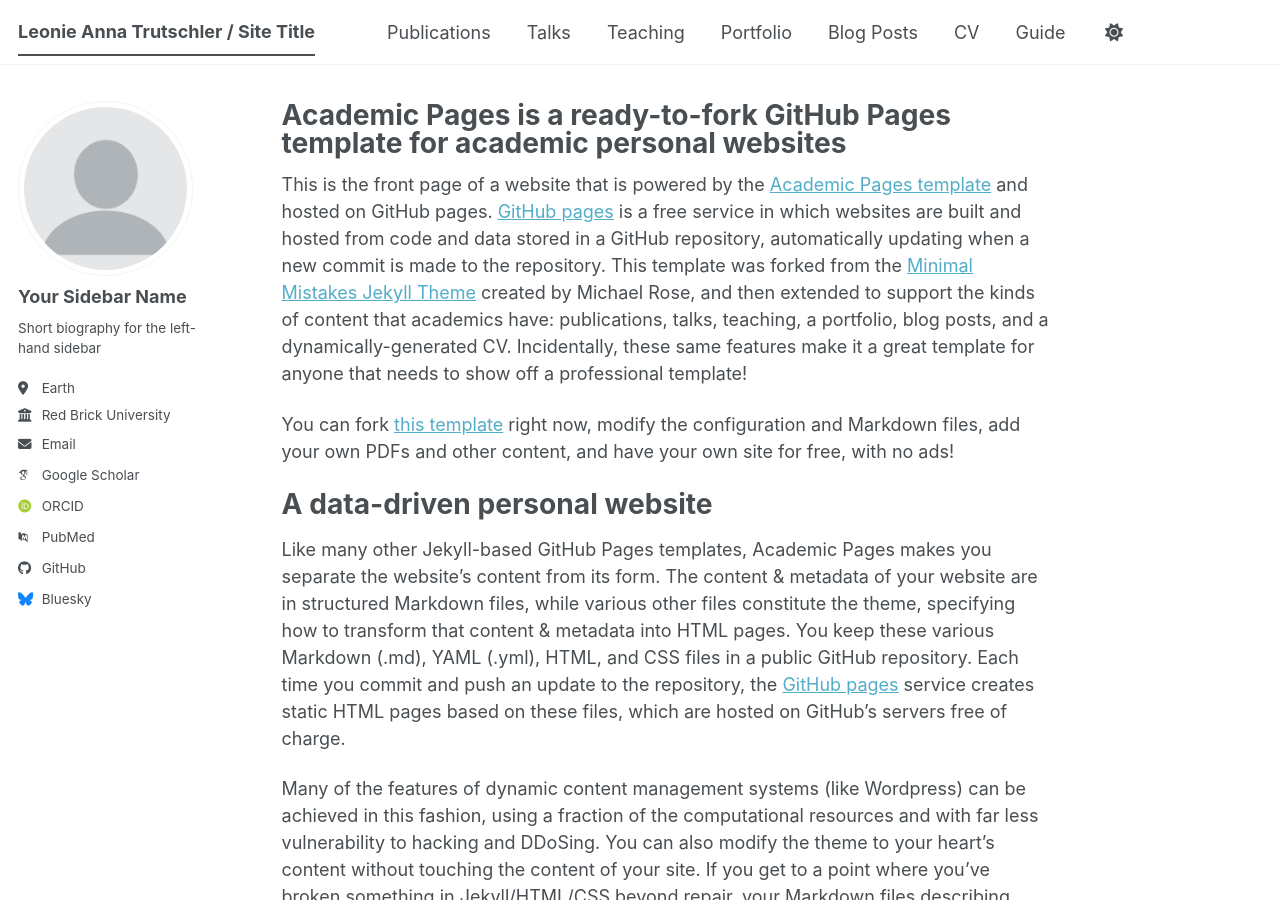
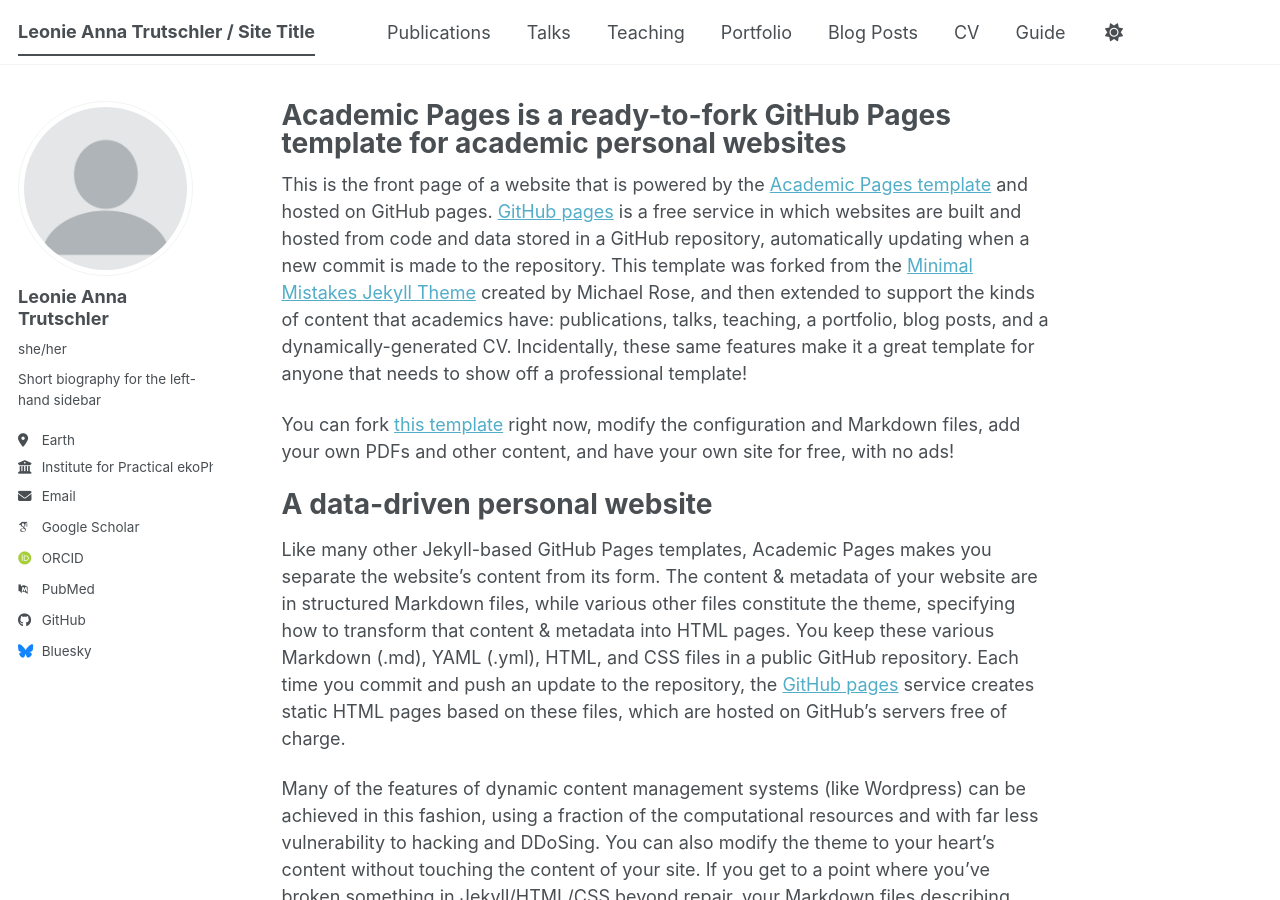
Before and after one commit to trutschl-boop/About-Me, a Jekyll site: the page built from _pages/about.md, in a window 1280 px wide and 900 px high. Built offline with Jekyll 4.4.1, drawn with Linux system fonts in a browser that asks for light colours; some web fonts are replaced; a script bundle is joined from its source files by our own code; library files that are not in the unit come from our copies.

Commit message:
Update _config.yml

```diff
--- a/_config.yml
+++ b/_config.yml
@@ -13,9 +13,9 @@
 title_separator          : "-"
 name                     : &name "Leonie Anna Trutschler"
 description              : &description "Your Name's academic portfolio"   # Update this with a general description of your site, this is the default if not overridden by a page
-url                      : https://academicpages.github.io # The base hostname & protocol for your site e.g. "https://[your GitHub username].github.io",
+url                      : "https://trutschl-boop.github.io" # The base hostname & protocol for your site e.g. "https://[your GitHub username].github.io",
                                                            # or if you already have some other page hosted on Github then use "https://[your GitHub username].github.io/[Your Repo Name]"
-baseurl                  : "" # the subpath of your site, e.g. "/blog"
+baseurl                  : "/About-Me" # the subpath of your site, e.g. "/blog"
 repository               : "academicpages/academicpages.github.io"
 
 # Site Author - The following control what appear as part of the author content on the side bar.
@@ -24,13 +24,13 @@
 author:
   # Biographic information
   avatar           : "profile.png"
-  name             : "Your Sidebar Name"
-  pronouns         : # example: "she/her"
+  name             : "Leonie Anna Trutschler"
+  pronouns         : "she/her" # example: "she/her"
   bio              : "Short biography for the left-hand sidebar"
   location         : "Earth"
-  employer         : "Red Brick University"
+  employer         : "Institute for Practical ekoPhilosophy"
   uri              : # URL
-  email            : "none@example.org"
+  email            : "leonie.atk@gmail.com"
 
   # Academic websites
   academia         : # URL
```
